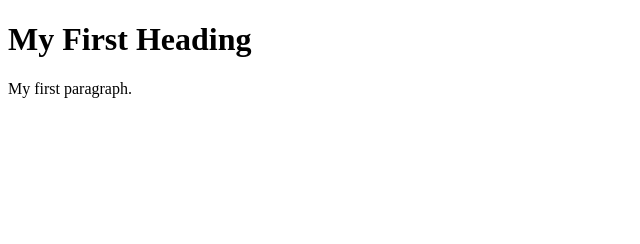
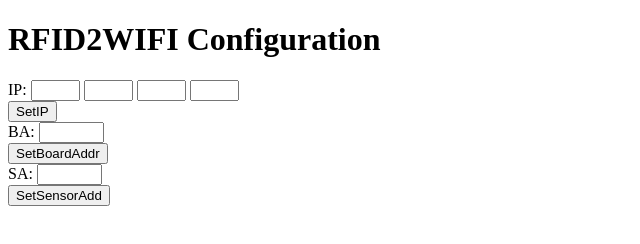
Before and after one commit to lmmeng/rfid2wifi, a plain HTML site: page data/index.html in a window 1280 px wide. Shown: the whole page, without its empty margins (0-640 px from the left). Drawn offline with Linux system fonts and the light colour scheme.

Commit message:
V0.07 - web server working       - low/high sensor address bytes calculation is wrong!

```diff
--- a/data/index.html
+++ b/data/index.html
@@ -1,12 +1,69 @@
 <!DOCTYPE html>
 <html>
 <head>
-<title>Page Title</title>
+<title>RFID2WIFI Configuration</title>
 </head>
-<body>
+<body onload="getAll()" >
 
-<h1>My First Heading</h1>
-<p>My first paragraph.</p>
+ <h1>RFID2WIFI Configuration</h1>
+
+  <p>
+   <form id="ipSetForm" methode="POST" onload="getIp()">
+     IP: <input id="ipFormIn1" type="text" name="IP1" size="3"> </input>
+     <input id="ipFormIn2" type="text" name="IP2" size="3"> </input>
+     <input id="ipFormIn3" type="text" name="IP3" size="3"> </input>
+     <input id="ipFormIn4" type="text" name="IP4" size="3"> </input><br>
+     <input type="submit" value="SetIP" onclick="setIp()"></input>
+   </form>
+   <form id="boardAddrSetForm" methode="POST" onload="getBa()">
+     BA: <input id="baFormIn" type="text" name="BA" size="5"> </input><br>
+     <input type="submit" value="SetBoardAddr" onclick="setBa()"></input>
+   </form>
+   <form id="senAddrSetForm" methode="POST" onload="getSa()" >
+     SA: <input id="saFormIn" type="text" name="SA" size="5"> </input><br>
+     <input type="submit" value="SetSensorAdd" onclick="setSa()"></input>
+   </form>
+  </p>
+
+
+ <script>
+
+    function setIp(){
+       boardIp1 = document.getElementById('ipFormIn1').value;
+       boardIp2 = document.getElementById('ipFormIn2').value;
+       boardIp3 = document.getElementById('ipFormIn3').value;
+       boardIp4 = document.getElementById('ipFormIn4').value;
+    }
+
+    function getIp(){
+       document.getElementById('ipFormIn1').value = boardIp1;
+       document.getElementById('ipFormIn2').value = boardIp2;
+       document.getElementById('ipFormIn3').value = boardIp3;
+       document.getElementById('ipFormIn4').value = boardIp4;
+    }
+
+    function setBa(){
+       boardAddr = document.getElementById('baFormIn').value;
+    }
+
+    function getBa(){
+       document.getElementById('baFormIn').value = boardAddr;
+    }
+
+    function setSa(){
+       senAddr = document.getElementById('saFormIn').value;
+    }
+
+    function getSa(){
+       document.getElementById('saFormIn').value = senAddr;
+    }
+
+    function getAll(){
+       getIp();
+       getBa();
+       getSa();
+    }
+ </script>
 
 </body>
 </html>
```
Also changed, not shown: 1 other file.
